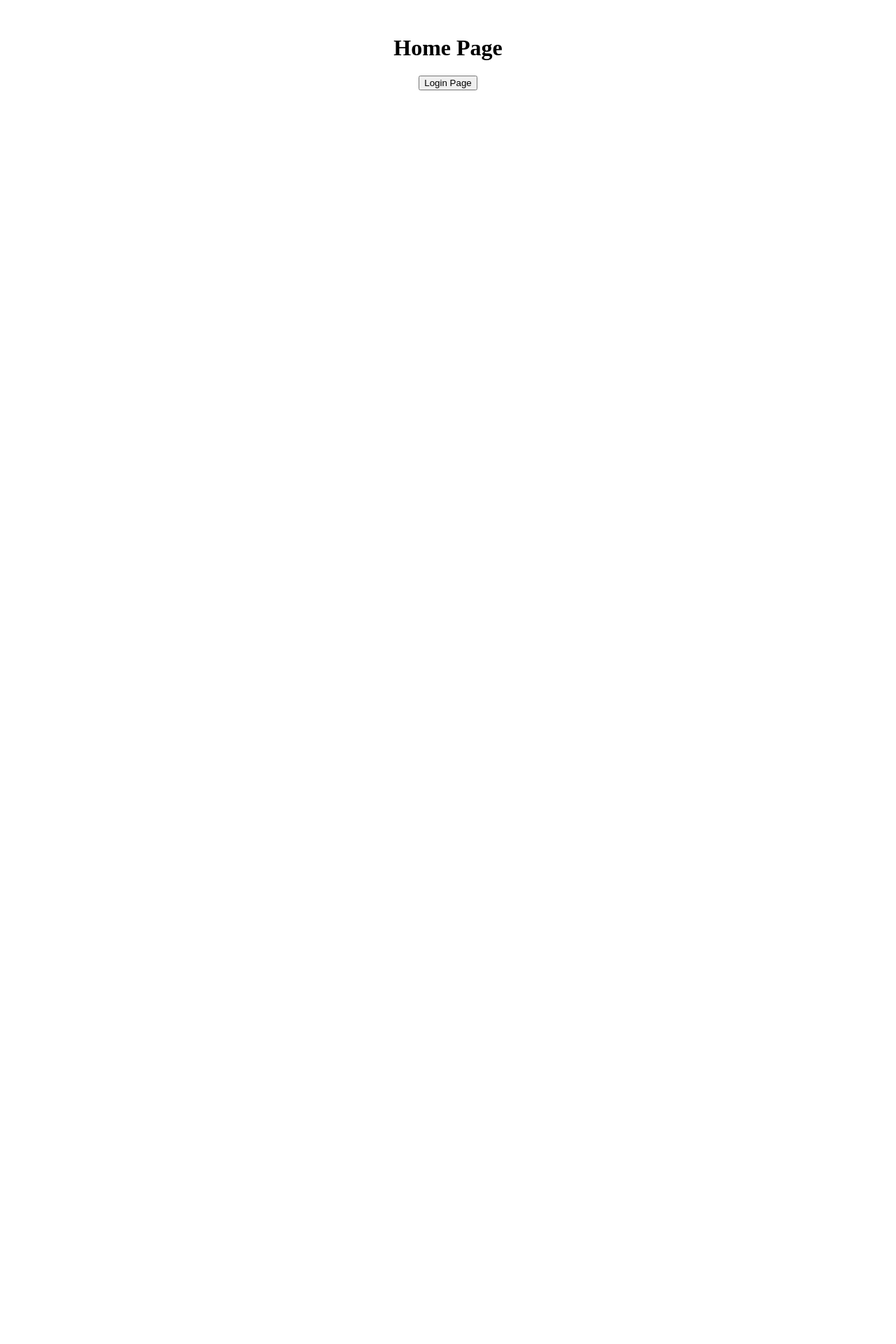
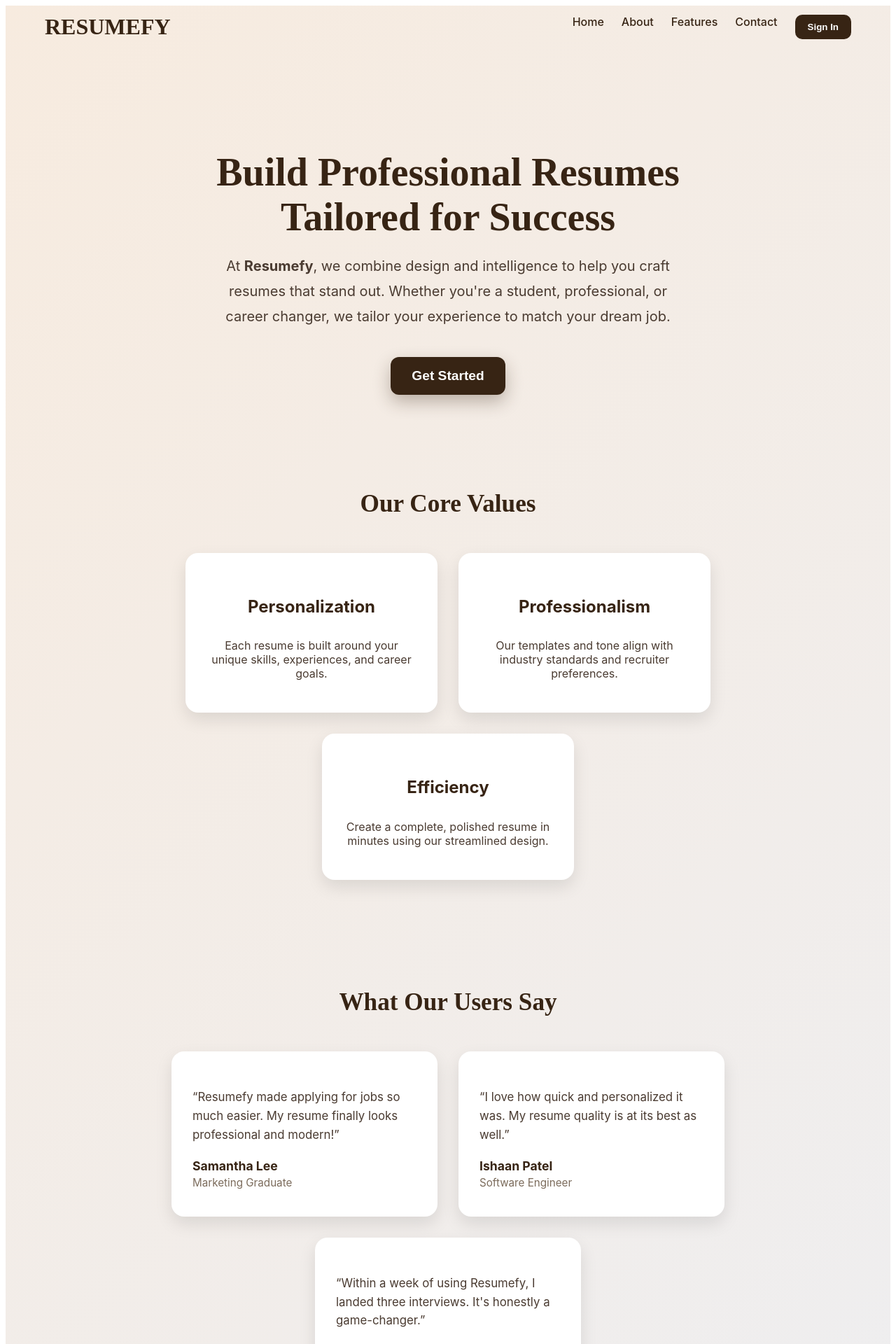
Before and after one commit to AdamPostMontjoie/Resumefy, a React app in the folder frontend/: page / in a window 1280 px wide. Shown: the top 1920 px of the page at 70% size. Before the commit the page ends 800 px from the top, so only its background shows below. Built offline with nearby package versions, Linux system fonts and the light colour scheme; the HTML template or start-up script is replaced by a standard one.

Commit message:
Home Page Changes

```diff
--- a/frontend/src/routes/Home/App.jsx
+++ b/frontend/src/routes/Home/App.jsx
@@ -1,3 +1,4 @@
+import React from "react";
 import { useNavigate } from "react-router-dom";
 
 function App() {
@@ -8,11 +9,275 @@ function App() {
   };
 
   return (
-    <div style={{ textAlign: "center", marginTop: "50px" }}>
-      <h1>Home Page</h1>
-      <button onClick={goToLogin}>Login Page</button>
+    <div
+      style={{
+        minHeight: "100vh",
+        background: "linear-gradient(135deg, #F7EBDF 0%, #EEEEF0 100%)",
+        display: "flex",
+        flexDirection: "column",
+        alignItems: "center",
+        justifyContent: "center",
+        fontFamily: "'Inter', sans-serif",
+        color: "#372414",
+        padding: "40px 20px",
+      }}
+    >
+      {/* HEADER */}
+      <header
+        style={{
+          position: "absolute",
+          top: "20px",
+          width: "90%",
+          display: "flex",
+          justifyContent: "space-between",
+          alignItems: "center",
+          maxWidth: "1200px",
+        }}
+      >
+        <h1
+          style={{
+            fontSize: "2rem",
+            fontWeight: "800",
+            fontFamily: "'Playfair Display', serif",
+            margin: 0,
+          }}
+        >
+          RESUMEFY
+        </h1>
+        <nav style={{ display: "flex", gap: "25px" }}>
+          <a href="#" style={navLink}>
+            Home
+          </a>
+          <a href="#" style={navLink}>
+            About
+          </a>
+          <a href="#" style={navLink}>
+            Features
+          </a>
+          <a href="#" style={navLink}>
+            Contact
+          </a>
+          <button onClick={goToLogin} style={loginButton}>
+            Sign In
+          </button>
+        </nav>
+      </header>
+
+      <section
+        style={{
+          textAlign: "center",
+          maxWidth: "800px",
+          marginTop: "120px",
+        }}
+      >
+        <h2
+          style={{
+            fontSize: "3.5rem",
+            fontWeight: "800",
+            marginBottom: "20px",
+            fontFamily: "'Playfair Display', serif",
+          }}
+        >
+          Build Professional Resumes Tailored for Success
+        </h2>
+        <p
+          style={{
+            fontSize: "1.25rem",
+            lineHeight: "1.8",
+            maxWidth: "650px",
+            margin: "0 auto 40px",
+            color: "#4a3b31",
+          }}
+        >
+          At <strong>Resumefy</strong>, we combine design and intelligence to
+          help you craft resumes that stand out. Whether you're a student,
+          professional, or career changer, we tailor your experience to match
+          your dream job.
+        </p>
+        <button onClick={goToLogin} style={ctaButton}>
+          Get Started
+        </button>
+      </section>
+
+      <section
+        style={{
+          marginTop: "100px",
+          textAlign: "center",
+          maxWidth: "1100px",
+        }}
+      >
+        <h3
+          style={{
+            fontSize: "2.2rem",
+            fontWeight: "700",
+            marginBottom: "50px",
+            fontFamily: "'Playfair Display', serif",
+          }}
+        >
+          Our Core Values
+        </h3>
+
+        <div
+          style={{
+            display: "flex",
+            flexWrap: "wrap",
+            justifyContent: "center",
+            gap: "30px",
+          }}
+        >
+          {[
+            {
+              title: "Personalization",
+              text: "Each resume is built around your unique skills, experiences, and career goals.",
+            },
+            {
+              title: "Professionalism",
+              text: "Our templates and tone align with industry standards and recruiter preferences.",
+            },
+            {
+              title: "Efficiency",
+              text: "Create a complete, polished resume in minutes using our streamlined design.",
+            },
+          ].map((card, i) => (
+            <div key={i} style={cardStyle}>
+              <h4 style={{ fontSize: "1.5rem", fontWeight: "700" }}>
+                {card.title}
+              </h4>
+              <p style={{ fontSize: "1rem", color: "#4a3b31", marginTop: "10px" }}>
+                {card.text}
+              </p>
+            </div>
+          ))}
+        </div>
+      </section>
+
+      <section
+  style={{
+    marginTop: "120px",
+    textAlign: "center",
+    maxWidth: "1100px",
+  }}
+>
+  <h3
+    style={{
+      fontSize: "2.2rem",
+      fontWeight: "700",
+      marginBottom: "50px",
+      fontFamily: "'Playfair Display', serif",
+    }}
+  >
+    What Our Users Say
+  </h3>
+
+  <div
+    style={{
+      display: "flex",
+      flexWrap: "wrap",
+      justifyContent: "center",
+      gap: "30px",
+    }}
+  >
+    {[
+      {
+        name: "Samantha Lee",
+        role: "Marketing Graduate",
+        text: "Resumefy made applying for jobs so much easier. My resume finally looks professional and modern!",
+      },
+      {
+        name: "Ishaan Patel",
+        role: "Software Engineer",
+        text: "I love how quick and personalized it was. My resume quality is at its best as well.",
+      },
+      {
+        name: "Alicia Gomez",
+        role: "Product Manager",
+        text: "Within a week of using Resumefy, I landed three interviews. It's honestly a game-changer.",
+      },
+    ].map((review, i) => (
+      <div
+        key={i}
+        style={{
+          background: "white",
+          borderRadius: "18px",
+          padding: "35px 30px",
+          width: "320px",
+          boxShadow: "0 10px 25px rgba(0,0,0,0.1)",
+          textAlign: "left",
+          transition: "transform 0.2s",
+        }}
+      >
+        <p
+          style={{
+            fontSize: "1.05rem",
+            color: "#4a3b31",
+            lineHeight: "1.6",
+            marginBottom: "20px",
+          }}
+        >
+          “{review.text}”
+        </p>
+        <div>
+          <strong style={{ fontSize: "1.1rem" }}>{review.name}</strong>
+          <p style={{ margin: "4px 0", color: "#7b6b5b", fontSize: "0.95rem" }}>
+            {review.role}
+          </p>
+        </div>
+      </div>
+    ))}
+  </div>
+</section>
+
+
+      <footer
+        style={{
+          marginTop: "120px",
+          color: "#5e4a3a",
+          fontSize: "0.95rem",
+        }}
+      >
+        © 2025 Team 4 Inc. | Crafted with ❤️ at UMass Amherst
+      </footer>
     </div>
   );
 }
+const navLink = {
+  textDecoration: "none",
+  color: "#372414",
+  fontWeight: "500",
+  fontSize: "1rem",
+  transition: "color 0.2s",
+};
+
+const loginButton = {
+  backgroundColor: "#372414",
+  color: "white",
+  border: "none",
+  borderRadius: "10px",
+  padding: "10px 18px",
+  fontWeight: "600",
+  cursor: "pointer",
+};
+
+const ctaButton = {
+  background: "linear-gradient(135deg, #372414 0%, #372414 100%)",
+  color: "white",
+  fontSize: "1.2rem",
+  fontWeight: "600",
+  border: "none",
+  borderRadius: "12px",
+  padding: "16px 30px",
+  cursor: "pointer",
+  boxShadow: "0 10px 25px rgba(55, 36, 20, 0.3)",
+  transition: "transform 0.2s",
+};
+
+const cardStyle = {
+  background: "white",
+  borderRadius: "18px",
+  padding: "30px",
+  width: "300px",
+  boxShadow: "0 10px 25px rgba(0,0,0,0.1)",
+  transition: "transform 0.2s",
+};
 
 export default App;
```
